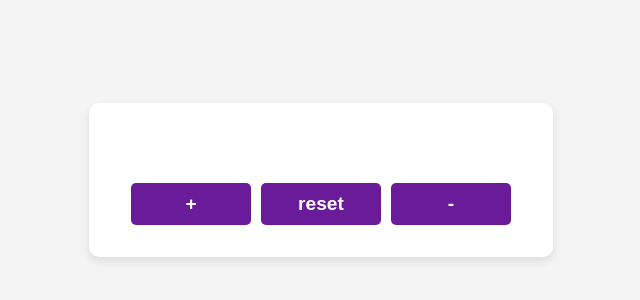
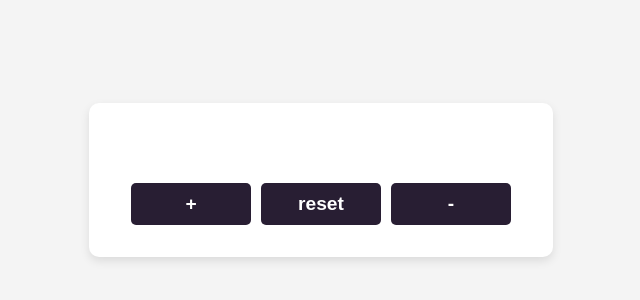
Before and after one commit to iamluhmrt/devops-so01, a plain HTML site: page index.html in a window 1280 px wide. Shown: the part 230-530 px from the top of the page, without its empty margins (319-959 px from the left). Drawn offline with Linux system fonts and the light colour scheme.

Commit message:
style change background button

```diff
--- a/css/styles.css
+++ b/css/styles.css
@@ -39,7 +39,7 @@ body {
   font-weight: bold;
   border: none;
   border-radius: 5px;
-  background: #6a1b9a;
+  background: #281e33;
   color: white;
   padding: 10px 15px;
   cursor: pointer;
@@ -49,7 +49,7 @@ body {
 }
 
 .buttons input:hover {
-  background: #4a148c;
+  background: #281e33;
 }
 
 .buttons input:active {
```
